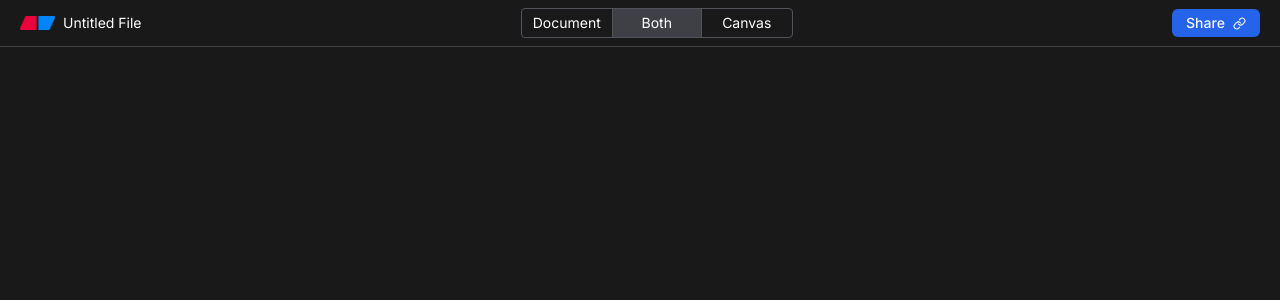
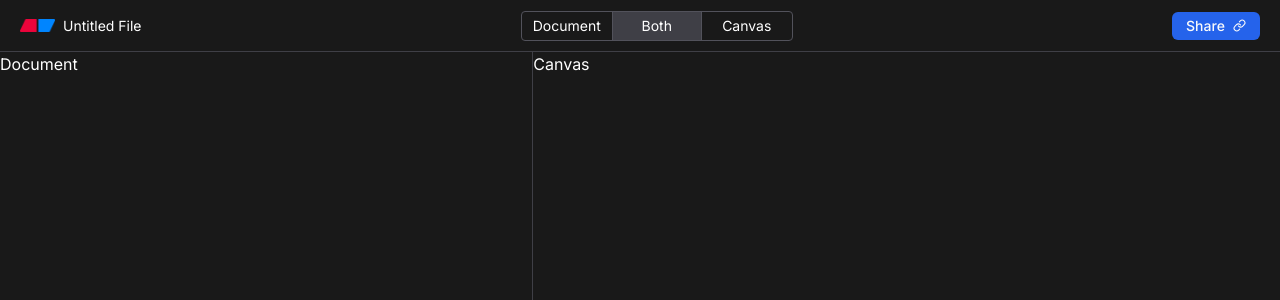
Before and after one commit to aruncode49/DrawX, a Next.js app: page /workspace/fileId in a window 1280 px wide. Shown: the top 300 px of the page. Built offline with nearby package versions, Linux system fonts and the light colour scheme.

Commit message:
workspace header and layout complete

```diff
--- a/src/app/(routes)/workspace/[fileId]/page.tsx
+++ b/src/app/(routes)/workspace/[fileId]/page.tsx
@@ -1,17 +1,33 @@
+"use client";
+
 import Header from "@/components/workspace/Header";
-import React from "react";
+import React, { useState } from "react";
 
 const Workspace = () => {
+  const [activeId, setActiveId] = useState<number>(2);
+
   return (
     <div className="min-h-screen bg-black/90 text-white">
-      <Header />
+      <Header activeId={activeId} setActiveId={setActiveId} />
 
       {/* Workspace layout */}
-      <div>
+      <div className="grid grid-cols-12">
         {/* Document */}
-        {/* <div>Document</div> */}
+        <div
+          className={`h-[calc(100vh-52px)] border-r border-zinc-700  ${
+            activeId == 1 && "col-span-12"
+          }  ${activeId == 2 && "col-span-5"} ${activeId == 3 && "hidden"}`}
+        >
+          Document
+        </div>
         {/* Canvas */}
-        {/* <div>Canvas</div> */}
+        <div
+          className={`h-[calc(100vh-52px)] ${activeId == 1 && "hidden"} ${
+            activeId == 3 && "col-span-12"
+          }  ${activeId == 2 && "col-span-7"}`}
+        >
+          Canvas
+        </div>
       </div>
     </div>
   );
--- a/src/components/workspace/Header.tsx
+++ b/src/components/workspace/Header.tsx
@@ -23,11 +23,14 @@ const links = [
   },
 ];
 
-const Header = () => {
-  const [activeId, setActiveId] = useState<number>(2);
+interface PROPS {
+  activeId: number;
+  setActiveId: React.Dispatch<React.SetStateAction<number>>;
+}
 
+const Header = ({ activeId, setActiveId }: PROPS) => {
   return (
-    <div className="flex items-center justify-between px-5 py-2 border-b border-zinc-700">
+    <div className="h-[52px] flex items-center justify-between px-5 py-2 border-b border-zinc-700">
       {/* logo and file name */}
       <div className="text-sm flex items-center gap-2">
         <Image src={"/logo.png"} width={35} height={35} alt="logo" />
```
